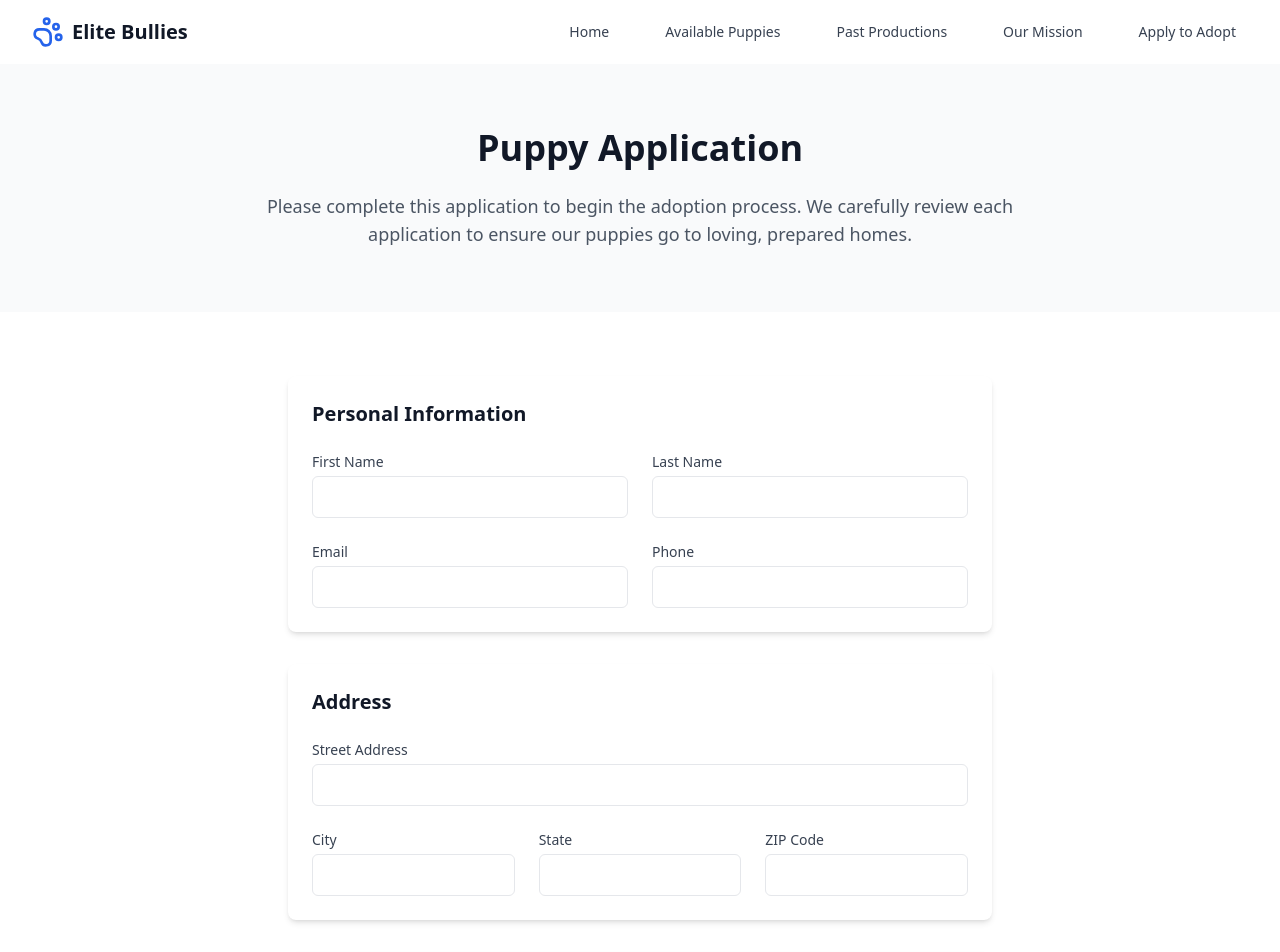
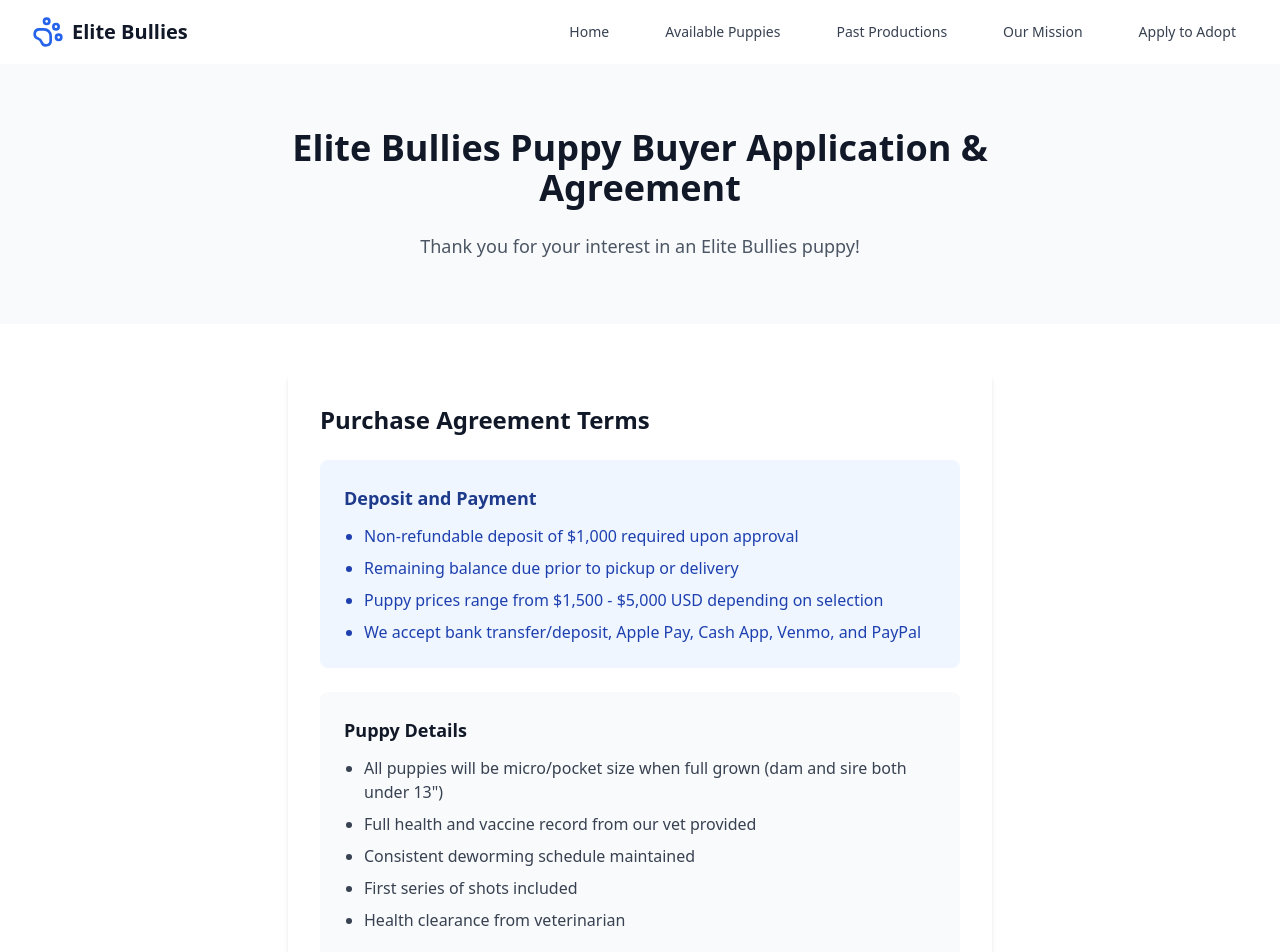
Before and after one commit to JonesHub001/elite, a React (Vite) app: page /apply in a window 1280 px wide. Shown: the top 952 px of the page. Built offline with nearby package versions, Linux system fonts and the light colour scheme.

Commit message:
fouth commit, so far so good

```diff
--- a/src/pages/Apply.tsx
+++ b/src/pages/Apply.tsx
@@ -83,16 +83,80 @@ export default function Apply() {
       <div className="bg-gray-50 py-16">
         <div className="max-w-7xl mx-auto px-4 sm:px-6 lg:px-8">
           <div className="max-w-3xl mx-auto text-center">
-            <h1 className="text-4xl font-bold mb-6">Puppy Application</h1>
+            <h1 className="text-4xl font-bold mb-6">Elite Bullies Puppy Buyer Application & Agreement</h1>
             <p className="text-lg text-gray-600">
-              Please complete this application to begin the adoption process.
-              We carefully review each application to ensure our puppies go to loving,
-              prepared homes.
+              Thank you for your interest in an Elite Bullies puppy!
             </p>
           </div>
         </div>
       </div>
 
+      {/* Agreement Section */}
+      <div className="py-12">
+        <div className="max-w-3xl mx-auto px-4 sm:px-6 lg:px-8">
+          <div className="bg-white p-8 rounded-lg shadow-md mb-12">
+            <div className="prose max-w-none">
+              <h2 className="text-2xl font-semibold mb-6">Purchase Agreement Terms</h2>
+
+              <div className="space-y-6">
+                <div className="bg-blue-50 p-6 rounded-lg">
+                  <h3 className="text-lg font-semibold text-blue-900 mb-3">Deposit and Payment</h3>
+                  <ul className="list-disc pl-5 space-y-2 text-blue-800">
+                    <li>Non-refundable deposit of $1,000 required upon approval</li>
+                    <li>Remaining balance due prior to pickup or delivery</li>
+                    <li>Puppy prices range from $1,500 - $5,000 USD depending on selection</li>
+                    <li>We accept bank transfer/deposit, Apple Pay, Cash App, Venmo, and PayPal</li>
+                  </ul>
+                </div>
+
+                <div className="bg-gray-50 p-6 rounded-lg">
+                  <h3 className="text-lg font-semibold text-gray-900 mb-3">Puppy Details</h3>
+                  <ul className="list-disc pl-5 space-y-2 text-gray-700">
+                    <li>All puppies will be micro/pocket size when full grown (dam and sire both under 13")</li>
+                    <li>Full health and vaccine record from our vet provided</li>
+                    <li>Consistent deworming schedule maintained</li>
+                    <li>First series of shots included</li>
+                    <li>Health clearance from veterinarian</li>
+                  </ul>
+                </div>
+
+                <div className="bg-yellow-50 p-6 rounded-lg">
+                  <h3 className="text-lg font-semibold text-yellow-900 mb-3">Buyer Responsibilities</h3>
+                  <ul className="list-disc pl-5 space-y-2 text-yellow-800">
+                    <li>Must respond to approval notification within 24 hours</li>
+                    <li>Understand and be prepared for American Bully care requirements</li>
+                    <li>Have adequate budget for essential care needs</li>
+                  </ul>
+                </div>
+
+                <div className="bg-green-50 p-6 rounded-lg">
+                  <h3 className="text-lg font-semibold text-green-900 mb-3">Pickup & Delivery</h3>
+                  <ul className="list-disc pl-5 space-y-2 text-green-800">
+                    <li>Available for pickup in LA state</li>
+                    <li>Worldwide delivery available (additional cost)</li>
+                  </ul>
+                </div>
+
+                <div className="bg-red-50 p-6 rounded-lg">
+                  <h3 className="text-lg font-semibold text-red-900 mb-3">Important Notes</h3>
+                  <ul className="list-disc pl-5 space-y-2 text-red-800">
+                    <li>No holds without secured deposit</li>
+                    <li>Deposit is non-refundable</li>
+                    <li>Full payment required by 8 weeks</li>
+                  </ul>
+                </div>
+              </div>
+
+              <div className="mt-8 p-4 bg-gray-50 rounded-lg">
+                <p className="text-sm text-gray-600">
+                  By proceeding with this application, you acknowledge that you have read, understood, and agree to all terms outlined above.
+                  This ensures we can place all of our puppies in the best homes and that you are prepared for this commitment.
+                </p>
+              </div>
+            </div>
+          </div>
+
+          <h2 className="text-2xl font-bold mb-6">Application Form</h2>
           <div className="py-16">
             <div className="max-w-3xl mx-auto px-4 sm:px-6 lg:px-8">
               <form onSubmit={handleSubmit} className="space-y-8">
@@ -398,5 +462,7 @@ export default function Apply() {
             </div>
           </div>
         </div>
+      </div>
+    </div>
   );
 }
```
Lines whose indentation alone changed are shown as unchanged.
